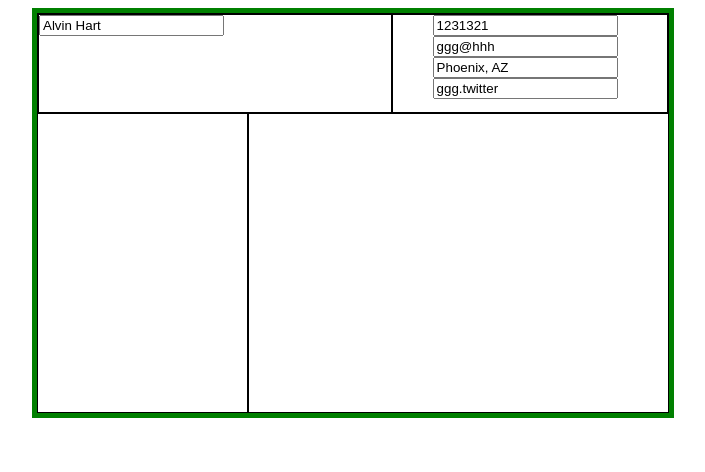
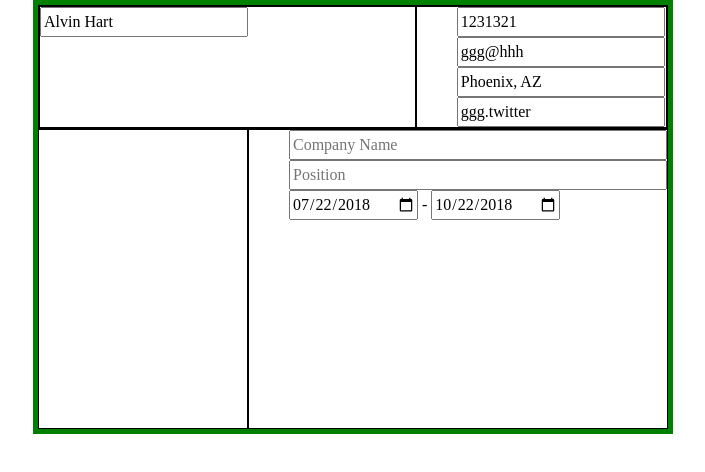
Before and after one commit to greenzombie123/cv-application, a React (Vite) app: page / in a window 1280 px wide. Shown: the top 472 px of the page, without its empty margins (287-992 px from the left). Built offline with nearby package versions, Linux system fonts and the light colour scheme.

Commit message:
Implement TimeLength Component

```diff
--- a/src/App.css
+++ b/src/App.css
@@ -1,12 +1,54 @@
-/* #root{
-    width: 100%;
-    height: 100%;
-} */
+/*
+  1. Use a more-intuitive box-sizing model.
+*/
+*, *::before, *::after {
+  box-sizing: border-box;
+}
+/*
+  2. Remove default margin
+*/
+* {
+  margin: 0;
+}
+/*
+  Typographic tweaks!
+  3. Add accessible line-height
+  4. Improve text rendering
+*/
+body {
+  line-height: 1.5;
+  -webkit-font-smoothing: antialiased;
+}
+/*
+  5. Improve media defaults
+*/
+img, picture, video, canvas, svg {
+  display: block;
+  max-width: 100%;
+}
+/*
+  6. Remove built-in form typography styles
+*/
+input, button, textarea, select {
+  font: inherit;
+}
+/*
+  7. Avoid text overflows
+*/
+p, h1, h2, h3, h4, h5, h6 {
+  overflow-wrap: break-word;
+}
+/*
+  8. Create a root stacking context
+*/
+#root, #__next {
+  isolation: isolate;
+}
 
 .App {
   display: grid;
   grid-template-columns: 3fr 6fr;
-  grid-template-rows: 100px 300px;
+  grid-template-rows: auto 300px;
   grid-template-areas:
     "top top"
     "side main";
--- a/src/components/MainInfoSection/MainInfoSection.jsx
+++ b/src/components/MainInfoSection/MainInfoSection.jsx
@@ -1,9 +1,10 @@
 import "./MainInfoSection.css"
+import WorkSection from "./WorkSection/WorkSection"
 
 function MainInfoSection({hasSubmit}){
     return(
         <div className="mainInfoSection">
-
+            <WorkSection/>
         </div>
     )
 }
--- /dev/null
+++ b/src/components/MainInfoSection/WorkSection/WorkInfo.css
@@ -0,0 +1,4 @@
+.workInfo{
+    display: flex;
+    flex-flow: column nowrap;
+}
--- a/src/components/MainInfoSection/WorkSection/WorkInfo.jsx
+++ b/src/components/MainInfoSection/WorkSection/WorkInfo.jsx
@@ -0,0 +1,25 @@
+import './WorkInfo.css'
+import TimeLength from '../../UtilityComponents/TimeLength'
+import Input from "../../UtilityComponents/Input"
+
+function WorkInfo({hasSubmit, company, position, onChange, startTime, endTime}){
+    return(
+        <li className="workInfo">
+          <Input
+            id="company"
+            value={company}
+            placeholder="Company Name"
+            onChange={onChange}
+          />
+          <Input
+            id="position"
+            value={position}
+            placeholder="Position"
+            onChange={onChange}
+          />
+          <TimeLength startTime={startTime} endTime={endTime}/>
+        </li>
+    )
+}
+
+export default WorkInfo
--- a/src/components/MainInfoSection/WorkSection/WorkSection.css
+++ b/src/components/MainInfoSection/WorkSection/WorkSection.css
@@ -0,0 +1,3 @@
+.workSection{
+    list-style: none;
+}
--- a/src/components/MainInfoSection/WorkSection/WorkSection.jsx
+++ b/src/components/MainInfoSection/WorkSection/WorkSection.jsx
@@ -1,9 +1,12 @@
+import WorkInfo from './WorkInfo'
 import './WorkSection.css'
 
 function WorkSection({hasSubmit}){
     return(
-        <ul className=''>
-
+        <ul className='workSection'>
+            <WorkInfo startTime={"2018-07-22"} endTime={"2018-10-22"}/>
         </ul>
     )
 }
+
+export default WorkSection
--- a/src/components/UtilityComponents/TimeLength.jsx
+++ b/src/components/UtilityComponents/TimeLength.jsx
@@ -0,0 +1,17 @@
+import Input from "./Input";
+
+function TimeLength({ startTime, endTime }) {
+  return (
+    <div className="timeLength">
+      <label htmlFor="start">
+        <Input type="date" id="start" value={startTime} />
+      </label>{" "}
+      -{" "}
+      <label htmlFor="end">
+        <Input type="date" id="end" value={endTime} />
+      </label>
+    </div>
+  );
+}
+
+export default TimeLength;
```
Also changed, not shown: src/components/MainInfoSection/TimeLength.css (added).
